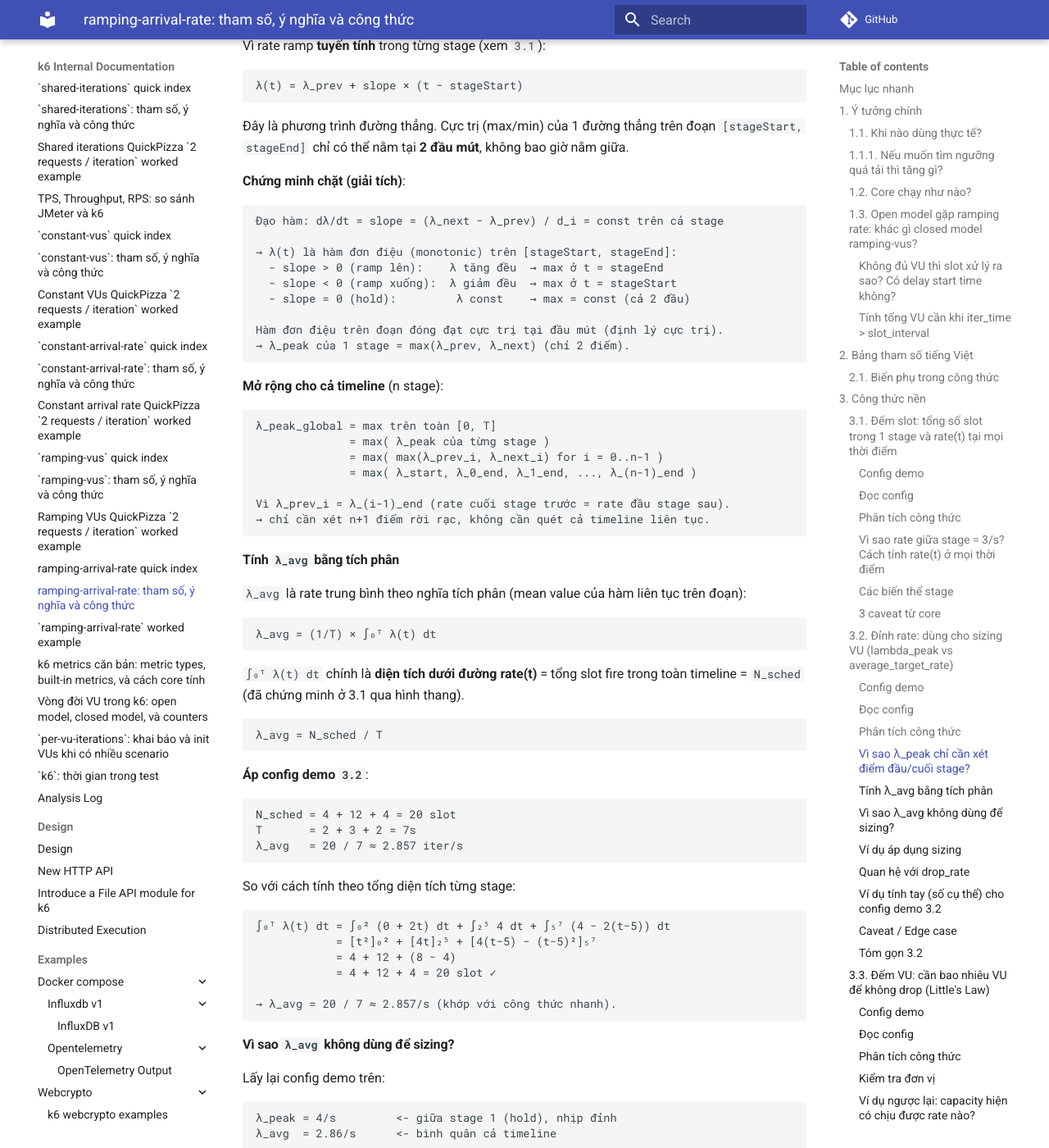
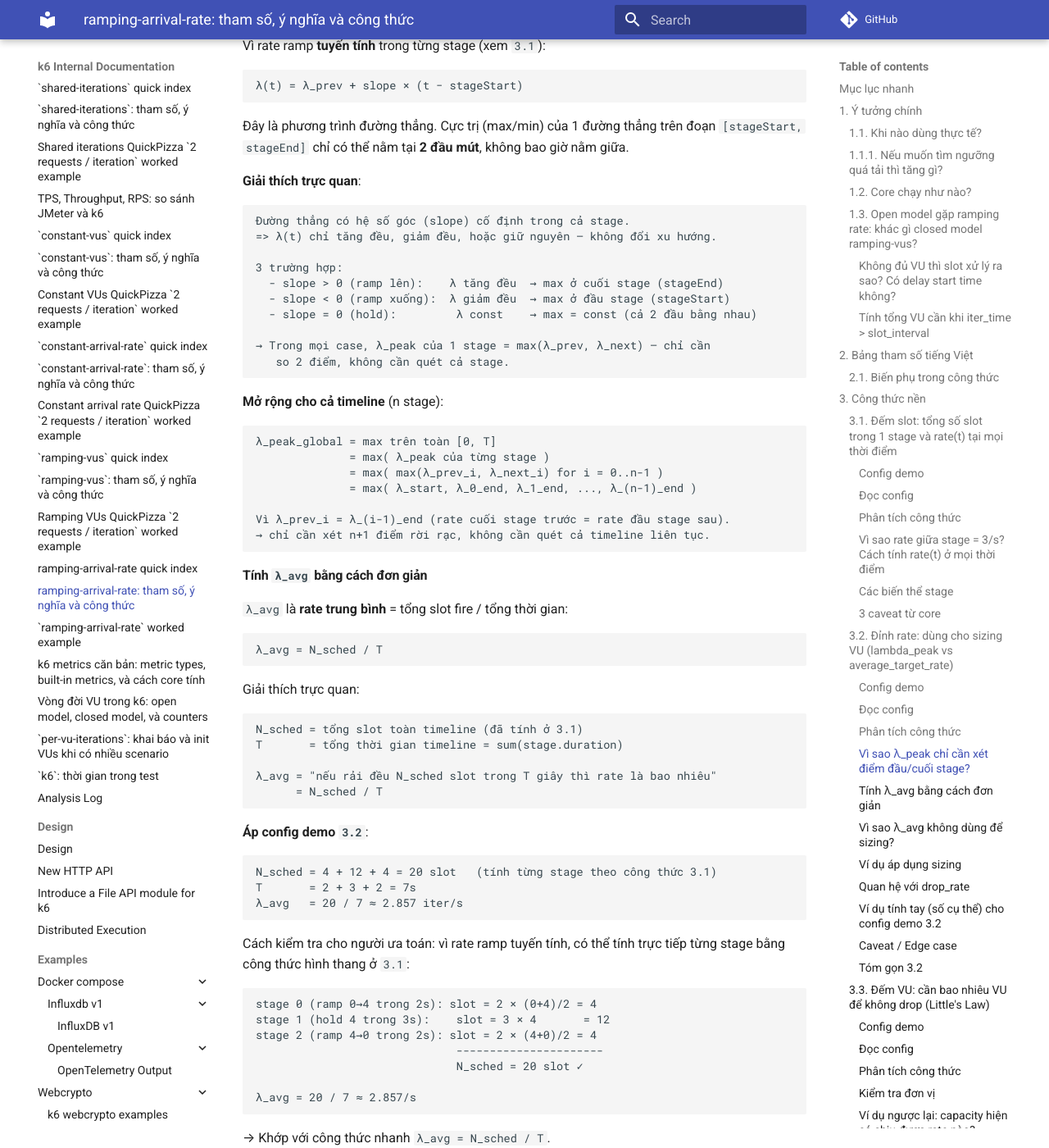
Before and after one commit to meomew-auto/markdown, an MkDocs documentation site: the page built from docs/20260518_ramping-arrival-rate-tham-so-cong-thuc.md, in a window 1280 px wide and 1400 px high, scrolled down 26160 px. Shown: the whole window at 82% size. Built offline with MkDocs 1.6.1 and Material for MkDocs 9.7.7, drawn with Linux system fonts in a browser that asks for light colours; comment, search, counter and statistics services are not loaded; some of the changed text lies outside the part shown.

Commit message:
Update docs

````diff
--- a/docs/20260518_ramping-arrival-rate-tham-so-cong-thuc.md
+++ b/docs/20260518_ramping-arrival-rate-tham-so-cong-thuc.md
@@ -1246,18 +1246,19 @@ Vì rate ramp **tuyến tính** trong từng stage (xem `3.1`):
 trên đoạn `[stageStart, stageEnd]` chỉ có thể nằm tại **2 đầu mút**, không
 bao giờ nằm giữa.
 
-**Chứng minh chặt (giải tích)**:
-
-```text
-Đạo hàm: dλ/dt = slope = (λ_next − λ_prev) / d_i = const trên cả stage
-
-→ λ(t) là hàm đơn điệu (monotonic) trên [stageStart, stageEnd]:
-  - slope > 0 (ramp lên):    λ tăng đều  → max ở t = stageEnd
-  - slope < 0 (ramp xuống):  λ giảm đều  → max ở t = stageStart
-  - slope = 0 (hold):         λ const    → max = const (cả 2 đầu)
-
-Hàm đơn điệu trên đoạn đóng đạt cực trị tại đầu mút (định lý cực trị).
-→ λ_peak của 1 stage = max(λ_prev, λ_next) (chỉ 2 điểm).
+**Giải thích trực quan**:
+
+```text
+Đường thẳng có hệ số góc (slope) cố định trong cả stage.
+=> λ(t) chỉ tăng đều, giảm đều, hoặc giữ nguyên — không đổi xu hướng.
+
+3 trường hợp:
+  - slope > 0 (ramp lên):    λ tăng đều  → max ở cuối stage (stageEnd)
+  - slope < 0 (ramp xuống):  λ giảm đều  → max ở đầu stage (stageStart)
+  - slope = 0 (hold):         λ const    → max = const (cả 2 đầu bằng nhau)
+
+→ Trong mọi case, λ_peak của 1 stage = max(λ_prev, λ_next) — chỉ cần
+   so 2 điểm, không cần quét cả stage.
 ```
 
 **Mở rộng cho cả timeline** (n stage):
@@ -1272,40 +1273,46 @@ Vì λ_prev_i = λ_(i-1)_end (rate cuối stage trước = rate đầu stage sau
 → chỉ cần xét n+1 điểm rời rạc, không cần quét cả timeline liên tục.
 ```
 
-#### Tính `λ_avg` bằng tích phân
-
-`λ_avg` là rate trung bình theo nghĩa tích phân (mean value của hàm
-liên tục trên đoạn):
-
-```text
-λ_avg = (1/T) × ∫₀ᵀ λ(t) dt
-```
-
-`∫₀ᵀ λ(t) dt` chính là **diện tích dưới đường rate(t)** = tổng slot
-fire trong toàn timeline = `N_sched` (đã chứng minh ở 3.1 qua hình thang).
+#### Tính `λ_avg` bằng cách đơn giản
+
+`λ_avg` là **rate trung bình** = tổng slot fire / tổng thời gian:
 
 ```text
 λ_avg = N_sched / T
 ```
 
+Giải thích trực quan:
+
+```text
+N_sched = tổng slot toàn timeline (đã tính ở 3.1)
+T       = tổng thời gian timeline = sum(stage.duration)
+
+λ_avg = "nếu rải đều N_sched slot trong T giây thì rate là bao nhiêu"
+      = N_sched / T
+```
+
 **Áp config demo `3.2`**:
 
 ```text
-N_sched = 4 + 12 + 4 = 20 slot
+N_sched = 4 + 12 + 4 = 20 slot   (tính từng stage theo công thức 3.1)
 T       = 2 + 3 + 2 = 7s
 λ_avg   = 20 / 7 ≈ 2.857 iter/s
 ```
 
-So với cách tính theo tổng diện tích từng stage:
-
-```text
-∫₀ᵀ λ(t) dt = ∫₀² (0 + 2t) dt + ∫₂⁵ 4 dt + ∫₅⁷ (4 − 2(t−5)) dt
-            = [t²]₀² + [4t]₂⁵ + [4(t−5) − (t−5)²]₅⁷
-            = 4 + 12 + (8 − 4)
-            = 4 + 12 + 4 = 20 slot ✓
-
-→ λ_avg = 20 / 7 ≈ 2.857/s (khớp với công thức nhanh).
-```
+Cách kiểm tra cho người ưa toán: vì rate ramp tuyến tính, có thể tính
+trực tiếp từng stage bằng công thức hình thang ở `3.1`:
+
+```text
+stage 0 (ramp 0→4 trong 2s): slot = 2 × (0+4)/2 = 4
+stage 1 (hold 4 trong 3s):    slot = 3 × 4       = 12
+stage 2 (ramp 4→0 trong 2s): slot = 2 × (4+0)/2 = 4
+                              ----------------------
+                              N_sched = 20 slot ✓
+
+λ_avg = 20 / 7 ≈ 2.857/s
+```
+
+→ Khớp với công thức nhanh `λ_avg = N_sched / T`.
 
 #### Vì sao `λ_avg` không dùng để sizing?
 
@@ -1401,8 +1408,9 @@ Tại đoạn λ=8/s: drop(t) = max(0, 8 − 6) = 2/s    <- drop 2 slot/giây
 Tại đoạn λ=5/s: drop(t) = max(0, 5 − 6) = 0       <- không drop
 Tại đoạn λ=2/s: drop(t) = max(0, 2 − 6) = 0       <- không drop
 
-Tổng dropped trong scenario = ∫ drop(t) dt
-                            = "diện tích phần λ vượt capacity"
+Tổng dropped = cộng dồn drop(t) qua thời gian
+             = "diện tích phần λ vượt capacity trên đồ thị"
+             = "rate vượt × thời gian vượt"
 ```
 
 → chỉ phần `λ(t) > C` mới drop. Đoạn nào λ thấp hơn capacity, VU
@@ -1599,22 +1607,21 @@ W        = iter_time (thời gian 1 iter chiếm 1 VU)
 Steady-state: L = λ × W
 ```
 
-**Chứng minh chặt từ định nghĩa "throughput"**:
-
-Đặt window quan sát `[t − W, t]` (1 cửa sổ rộng W giây kết thúc tại t).
-
-```text
-Số iter ĐÃ START trong window này:
-  N_started = ∫_{t−W}^{t} λ(τ) dτ
-
-Tại thời điểm t, mỗi iter đã start trong window này VẪN CÒN BẬN
-(vì iter mất W giây để hoàn thành, và iter sớm nhất start tại t−W
-sẽ kết thúc đúng tại t).
-
-→ L(t) = N_started ≈ λ_avg_window × W
-
-Nếu λ ổn định (≈ const = λ trong window):
-  L(t) = λ × W ✓
+**Chứng minh trực quan từ "đếm số iter đang chạy"**:
+
+Tại 1 thời điểm `t`, đếm số VU đang bận = số iter đang chạy.
+
+```text
+Mỗi iter mất W giây để hoàn thành.
+=> 1 iter đang chạy tại t = nó được start trong window [t − W, t].
+
+Số iter start trong window [t − W, t]:
+  = rate × thời gian window
+  = λ × W
+
+(giả sử λ ổn định trong window, đây là điều kiện steady-state)
+
+=> L(t) = λ × W
 ```
 
 **Chứng minh bằng số (rate=10/s, W=0.5s)**:
@@ -1875,44 +1882,48 @@ T ≤ T_run ≤ T + gracefulStop
 3) actual_rate  [iter/s, completed thực tế = N_done/T_run] - KPI cuối cùng
 ```
 
-#### Bất đẳng thức `λ_peak ≥ λ_avg ≥ actual_rate` (chứng minh)
-
-**Bổ đề 1: `λ_peak ≥ λ_avg`** (peak luôn ≥ average)
-
-```text
-Theo định nghĩa: λ_avg = (1/T) × ∫₀ᵀ λ(t) dt
-
-Vì λ(t) ≤ λ_peak với mọi t (peak là max):
-  ∫₀ᵀ λ(t) dt ≤ ∫₀ᵀ λ_peak dt = λ_peak × T
-
-→ λ_avg = (1/T) × ∫₀ᵀ λ(t) dt ≤ (1/T) × λ_peak × T = λ_peak ✓
-
-Đẳng thức xảy ra khi λ(t) = const = λ_peak (timeline phẳng).
-```
-
-**Bổ đề 2: `λ_avg ≥ actual_rate`** (target ≥ thực tế)
-
-```text
-Quan hệ: N_done ≈ N_sched − N_drop − N_int
-(xấp xỉ vì biên slot, xem 3.1 caveat)
+#### Vì sao `λ_peak ≥ λ_avg ≥ actual_rate`?
+
+**Phần 1: `λ_peak ≥ λ_avg`** (đỉnh luôn ≥ trung bình)
+
+Trực quan: λ_avg là trung bình của λ(t), nên không thể vượt giá trị
+lớn nhất λ_peak.
+
+```text
+λ_avg = N_sched / T = trung bình của λ(t) trên đoạn [0, T]
+λ_peak = max của λ(t)
+
+Trung bình ≤ max → λ_avg ≤ λ_peak ✓
+
+Đẳng thức xảy ra khi λ(t) = const = λ_peak (timeline phẳng,
+1 stage hold suốt scenario).
+```
+
+**Phần 2: `λ_avg ≥ actual_rate`** (target ≥ thực tế)
+
+Trực quan: completed luôn ≤ scheduled, vì có drop và interrupt.
+
+```text
+N_done = N_sched − N_drop − N_int   (đã trừ drop và interrupt)
 
 → N_done ≤ N_sched (luôn)
 
 actual_rate = N_done / T_run
 λ_avg       = N_sched / T
 
-Trường hợp T_run = T (không dùng grace):
+Trường hợp đơn giản T_run = T (không dùng grace):
   actual_rate = N_done / T ≤ N_sched / T = λ_avg ✓
 
 Trường hợp T_run > T (dùng grace):
-  T_run > T và N_done < N_sched
-  → 2 cái cùng ép actual_rate xuống → vẫn ≤ λ_avg ✓
+  N_done vẫn ≤ N_sched
+  T_run > T → mẫu số lớn hơn → actual_rate càng nhỏ
+  → vẫn ≤ λ_avg ✓
 ```
 
 **Đẳng thức xảy ra khi nào?**
 
 ```text
-λ_peak = λ_avg ⟺ rate phẳng (timeline 1 stage hold)
+λ_peak = λ_avg ⟺ rate phẳng (1 stage hold suốt scenario)
 λ_avg = actual_rate ⟺ N_drop = N_int = 0 và T_run = T
                     ⟺ test "hoàn hảo" (đủ VU, không grace)
 ```
````
